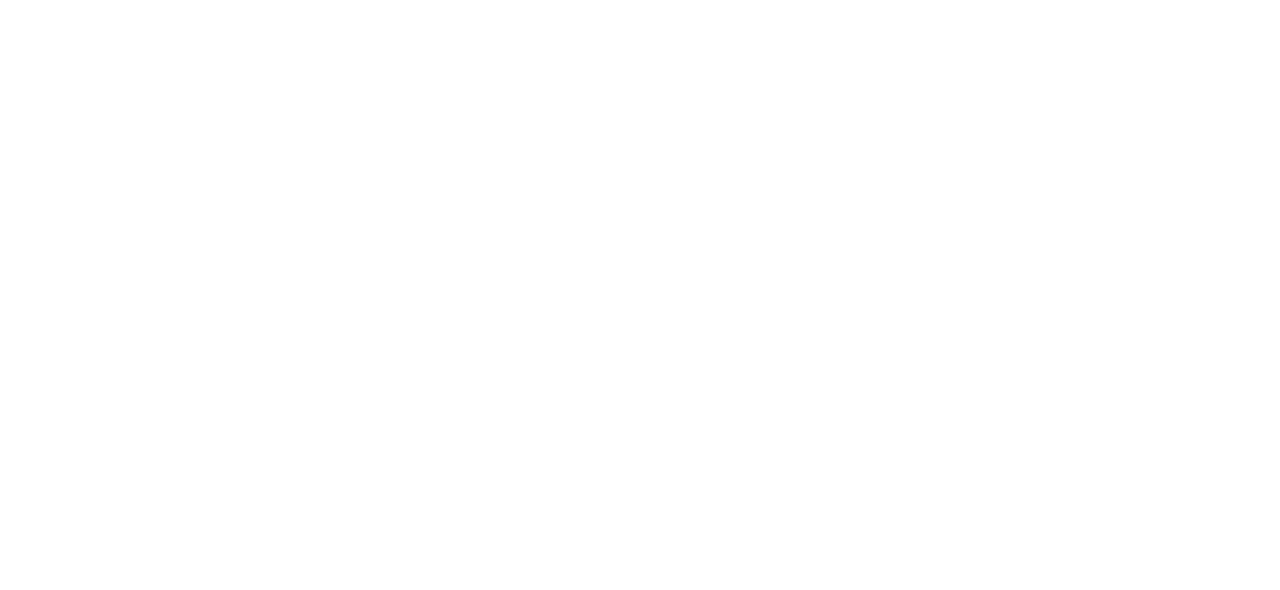
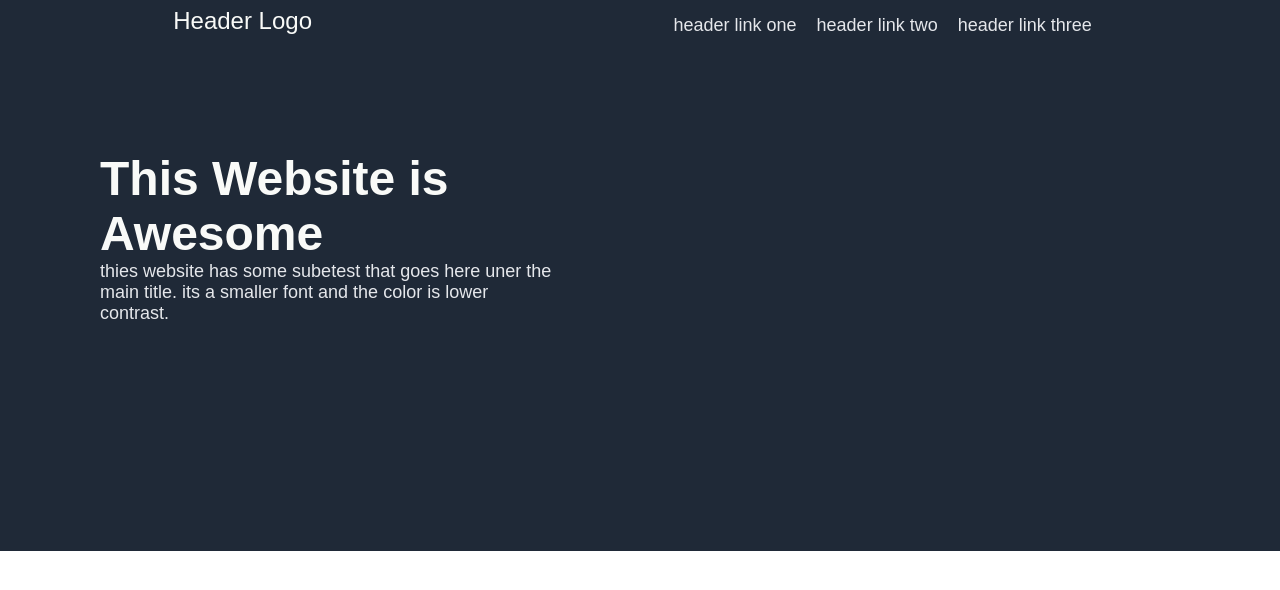
Before and after one commit to thelonelampost/project, a plain HTML site: page index.html in a window 1280 px wide. Drawn offline with Linux system fonts and the light colour scheme.

Commit message:
Part way finished

```diff
--- a/index.html
+++ b/index.html
@@ -10,13 +10,33 @@
         <title></title>
         <meta name="description" content="">
         <meta name="viewport" content="width=device-width, initial-scale=1">
-        <link rel="stylesheet" href="">
-    </head>
+        <link rel="stylesheet" href="style.css">
+        <div class="flex-container"><header> Header Logo</header>
+        <nav>
+            <ul>
+                <div class="item">
+                <li>header link one</li>
+                 <li>header link two</li>
+                 <li>header link three</li>
+                 </div>
+            </ul>
+
+        </nav>
+        </div>
+        <div class="herocontainer">
+            <div class="heroleft">
+             <hero>This Website is Awesome</hero>
+             <p> thies website has some subetest that goes here  uner the main title. its a smaller font and the color is lower contrast.</p>
+             </div>
+        </div>
+        </head>
     <body>
         <!--[if lt IE 7]>
             <p class="browsehappy">You are using an <strong>outdated</strong> browser. Please <a href="#">upgrade your browser</a> to improve your experience.</p>
         <![endif]-->
 
+
         <script src="" async defer></script>
+
     </body>
 </html>
--- a/style.css
+++ b/style.css
@@ -0,0 +1,70 @@
+* {
+    box-sizing: border-box;
+    margin: 0;
+    padding : 0;
+    font-family: sans-serif;
+}
+li{
+    padding: 10px;
+}
+ul {
+    list-style-type: none;
+}
+.item {
+    display: flex;
+    flex-direction: row;
+    justify-content: space-between;
+    padding: 5px;
+    align-items: center;
+}
+
+head{
+
+    max-width: 1100px;
+}
+
+header {
+font-size: 24px;
+color: #f9faf8;
+    padding-top: 7px;
+}
+nav {
+    font-size: 18px;
+    color: #e5e7eb;
+}
+
+.flex-container {
+    background: #1f2937;
+    display: flex;
+    justify-content: space-around;
+    flex-wrap: wrap;
+    flex-direction: row;
+}
+
+.herocontainer {
+    display: flex;
+    background: #1f2937;
+    height: 500px;
+}
+
+.herocontainer p {
+    font-size: 18px;
+    color: #e5e7eb
+}
+
+hero {
+font-size: 48px;
+color: #f9faf8;
+font-weight: bolder;
+margin-left:
+}
+
+.heroleft {
+    display: flex;
+    flex-wrap: wrap;
+    flex-basis: 460px;
+    margin-top: 100px;
+    margin-left: 100px;
+    margin-right: 100px;
+    height: 100px;
+}
```
